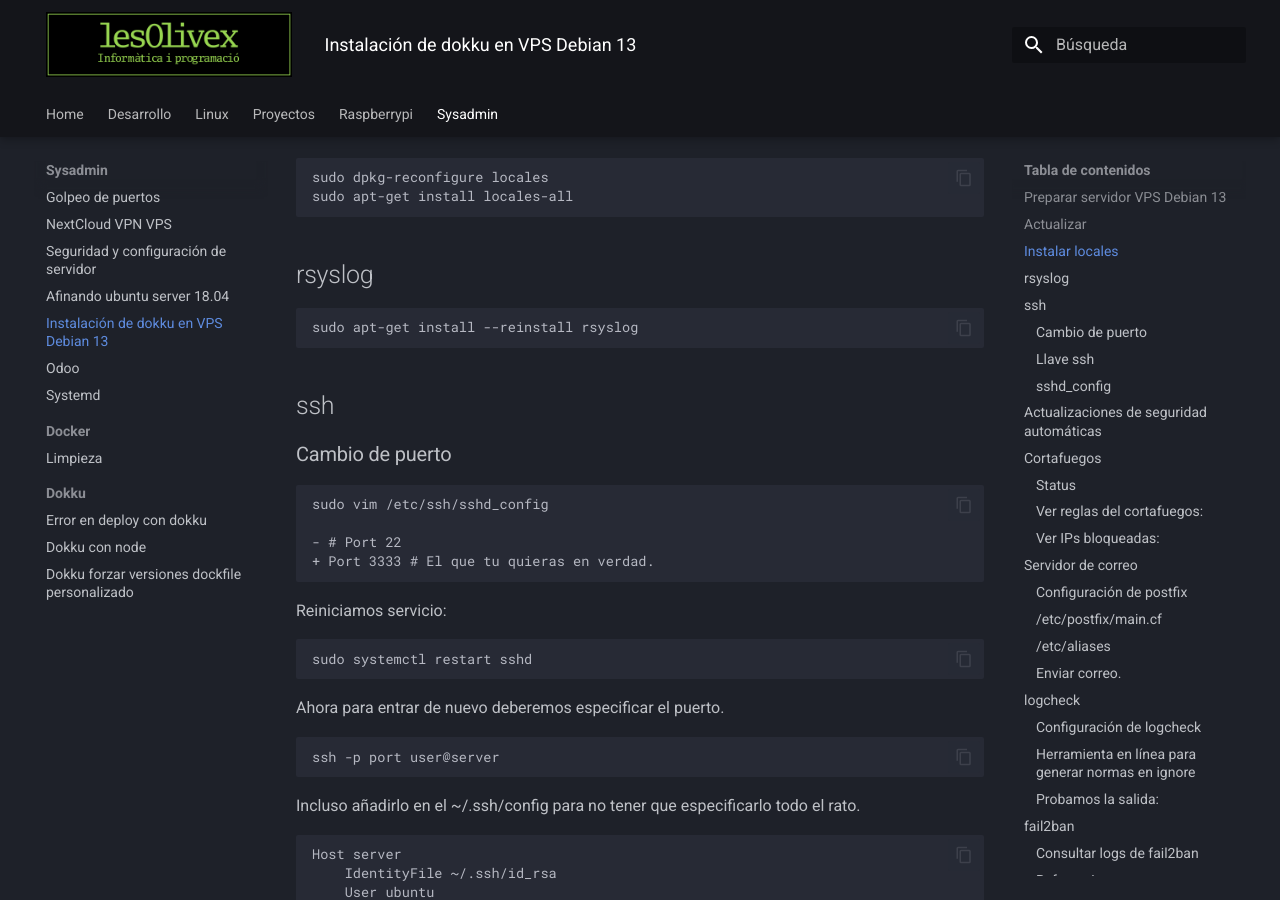
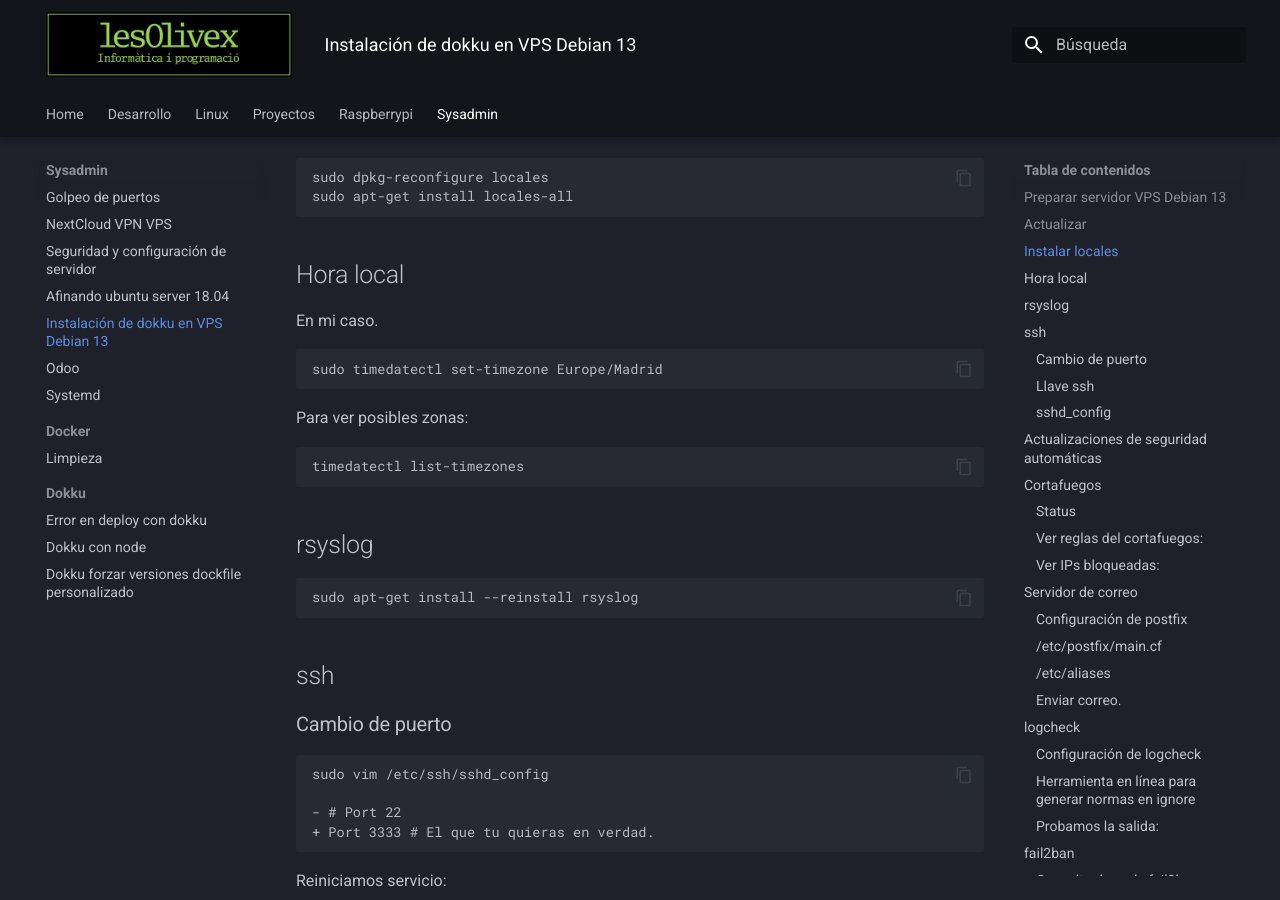
Before and after one commit to edumag/apuntes, an MkDocs documentation site: the page built from docs/sysadmin/VPS-debian13-dokku.md, in a window 1280 px wide and 900 px high, scrolled down 906 px. Built offline with MkDocs 1.6.1 and Material for MkDocs 9.7.7, drawn with Linux system fonts in a browser that asks for light colours.

Commit message:
Zona horaria

```diff
--- a/docs/sysadmin/VPS-debian13-dokku.md
+++ b/docs/sysadmin/VPS-debian13-dokku.md
@@ -35,6 +35,16 @@
 
     sudo dpkg-reconfigure locales
     sudo apt-get install locales-all
+
+## Hora local
+
+En mi caso.
+
+    sudo timedatectl set-timezone Europe/Madrid
+
+Para ver posibles zonas:
+
+    timedatectl list-timezones
 
 ## rsyslog
 
```
